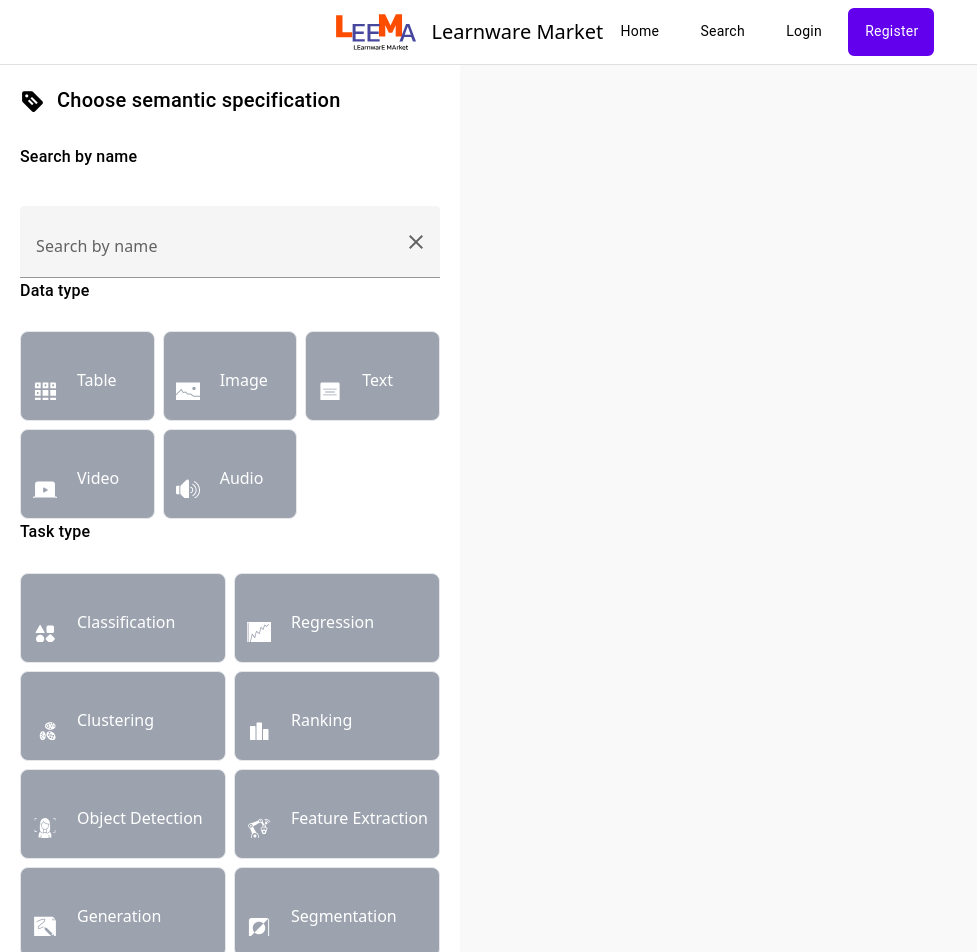
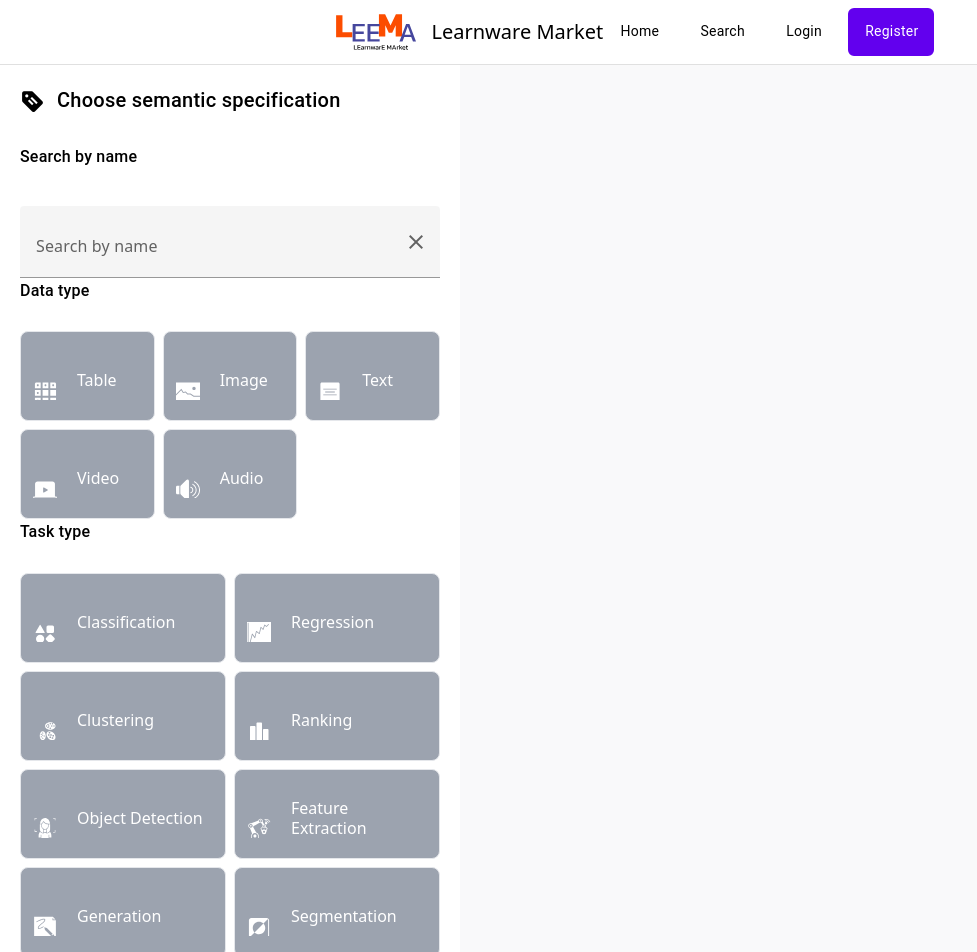
Before and after one commit to Learnware-LAMDA/Beimingwu, a Vue app: page /#/search in a window 1280 px wide. Shown: the top 952 px of the page, without its empty margins (0-977 px from the left). Built offline with nearby package versions, Linux system fonts and the light colour scheme.

Commit message:
[MNT] Optimize the style

```diff
--- a/src/components/Specification/SpecTag/GridBtns.vue
+++ b/src/components/Specification/SpecTag/GridBtns.vue
@@ -81,7 +81,7 @@ watch(
     @apply grid gap-2;
 
     .btn {
-      @apply pr-2;
+      @apply pr-3;
     }
   }
 }
```
